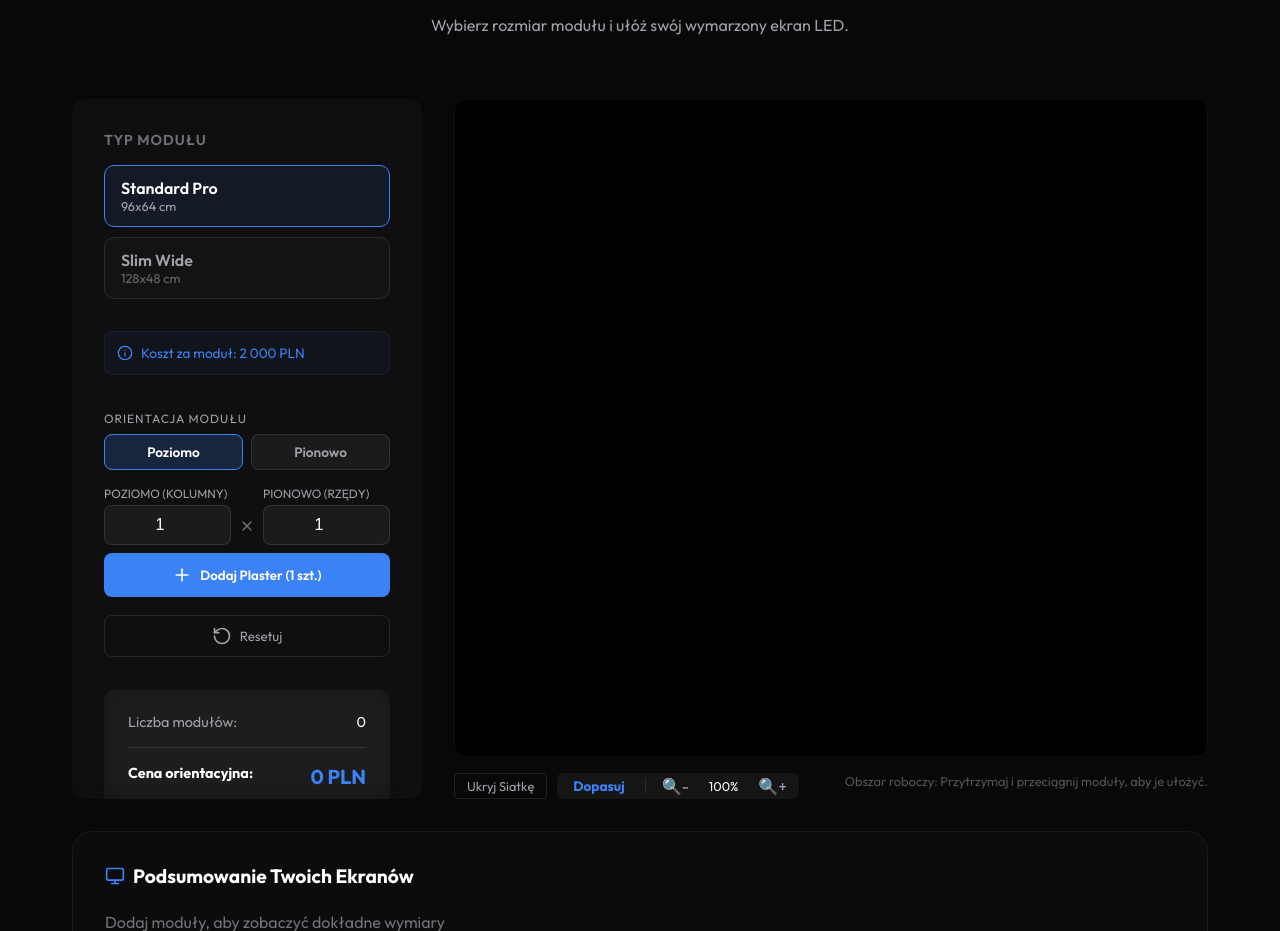
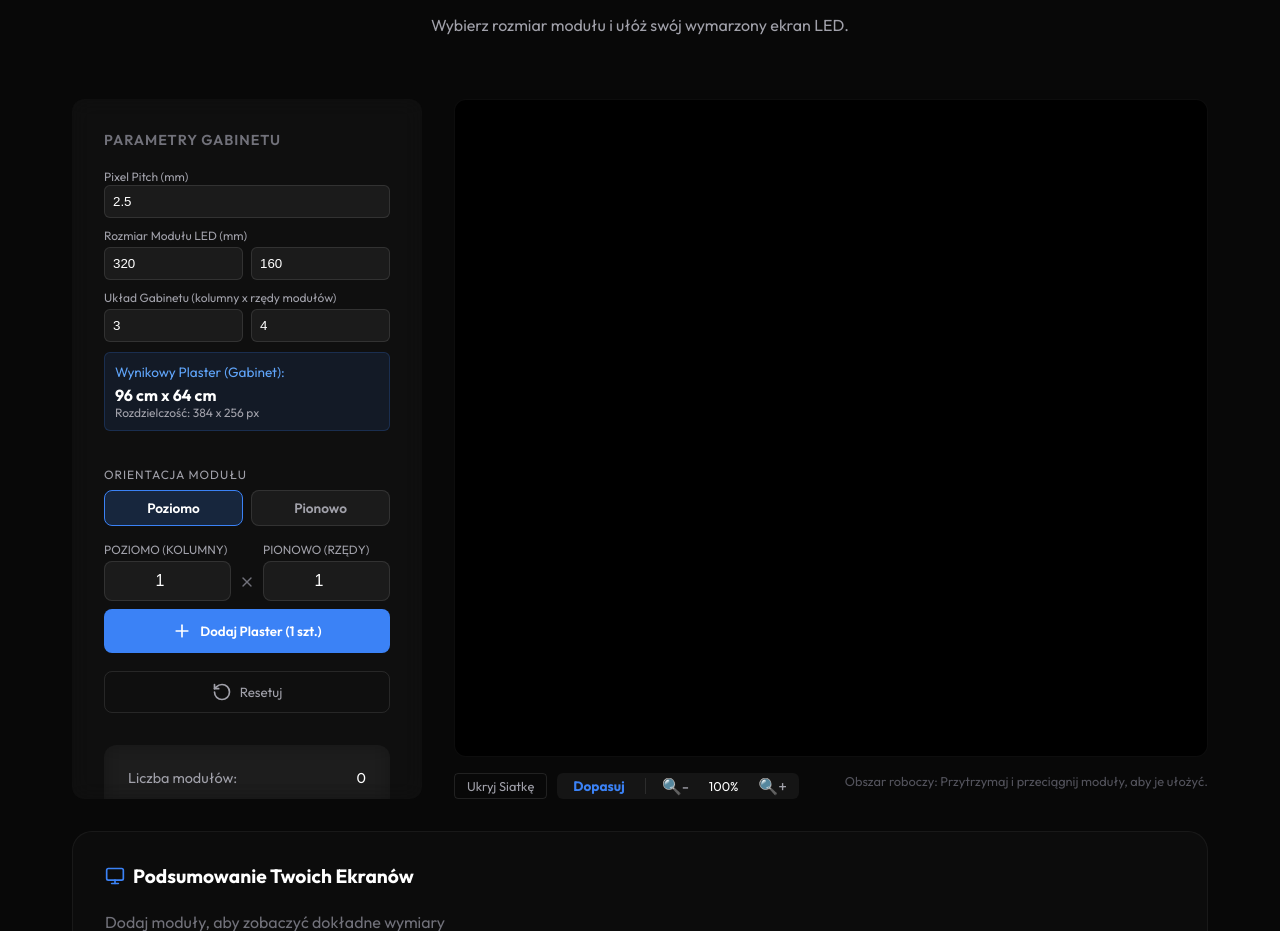
Before and after one commit to filipolszewsk/ekrany-led, a React (Vite) app: page / in a window 1280 px wide. Shown: the part 987-1918 px from the top of the page. Built offline with nearby package versions, Linux system fonts and the light colour scheme.

Commit message:
feat: add pixel pitch and dynamic cabinet configuration

```diff
--- a/src/components/Configurator/Configurator.jsx
+++ b/src/components/Configurator/Configurator.jsx
@@ -4,7 +4,13 @@ import { Plus, RotateCcw, Trash2, Save, Info, Monitor, X, Link, Check } from 'lu
 
 const Configurator = () => {
   const [modules, setModules] = useState([]);
-  const [selectedType, setSelectedType] = useState('96x64');
+  const [cabinetConfig, setCabinetConfig] = useState({
+    pixelPitch: 2.5,
+    ledModW: 320,
+    ledModH: 160,
+    cabCols: 3,
+    cabRows: 4
+  });
   const [isGridVisible, setIsGridVisible] = useState(true);
   const [dragGhost, setDragGhost] = useState(null);
   const [zoom, setZoom] = useState(1);
@@ -17,10 +23,15 @@ const Configurator = () => {
   const [addOrientation, setAddOrientation] = useState('horizontal');
   const [selectedIds, setSelectedIds] = useState([]);
   const [dragGroup, setDragGroup] = useState(null); // { dx, dy, valid }
+  const dragGroupRef = useRef(null);
+  const selectedIdsRef = useRef([]);
   const workbenchRef = useRef(null);
   const isDraggingRef = useRef(false);
   const moduleJustAddedRef = useRef(null);
   const [isLinkCopied, setIsLinkCopied] = useState(false);
+
+  // Keep refs in sync with state for drag handlers (avoids stale closures)
+  useEffect(() => { selectedIdsRef.current = selectedIds; }, [selectedIds]);
   useEffect(() => {
     const handleHashLoad = () => {
       try {
@@ -30,7 +41,9 @@ const Configurator = () => {
           const arr = JSON.parse(json);
           const restored = arr.map(m => ({
             id: Math.random().toString(36).substr(2, 9),
-            type: m.t === 'SP' ? '96x64' : '128x48',
+            config: m.c ? { pixelPitch: m.c[0], ledModW: m.c[1], ledModH: m.c[2], cabCols: m.c[3], cabRows: m.c[4] }
+                        : (m.t === 'SP' ? { pixelPitch: 2.5, ledModW: 320, ledModH: 160, cabCols: 3, cabRows: 4 }
+                                        : { pixelPitch: 2.5, ledModW: 320, ledModH: 160, cabCols: 4, cabRows: 3 }),
             x: m.x,
             y: m.y,
             rotation: m.r
@@ -48,24 +61,30 @@ const Configurator = () => {
     return () => window.removeEventListener('hashchange', handleHashLoad);
   }, []);
 
-  const GRID_SIZE = 40; // 16cm = 40px
   const CM_TO_PX = 2.5; // 1cm = 2.5px
+  const GRID_SIZE = 2.5; // 1cm grid snap
 
-  const moduleTypes = {
-    '96x64': { width: 96 * CM_TO_PX, height: 64 * CM_TO_PX, name: 'Standard Pro', price: 2000 },
-    '128x48': { width: 128 * CM_TO_PX, height: 48 * CM_TO_PX, name: 'Slim Wide', price: 2000 }
+  const getCabinetDimensions = (config = cabinetConfig) => {
+    const widthCm = (config.ledModW * config.cabCols) / 10;
+    const heightCm = (config.ledModH * config.cabRows) / 10;
+    return {
+      widthCm,
+      heightCm,
+      widthPx: widthCm * CM_TO_PX,
+      heightPx: heightCm * CM_TO_PX
+    };
   };
 
-  const totalPrice = modules.length * 2000;
+  const totalPrice = modules.length * 2000; // Koszt zależy od założeń biznesowych, na razie stały.
 
   const handleShareLink = () => {
     try {
       if (modules.length === 0) return;
       const minified = modules.map(m => ({
-        x: m.x,
-        y: m.y,
+        x: Math.round(m.x),
+        y: Math.round(m.y),
         r: m.rotation,
-        t: m.type === '96x64' ? 'SP' : 'SW'
+        c: [m.config.pixelPitch, m.config.ledModW, m.config.ledModH, m.config.cabCols, m.config.cabRows]
       }));
       const json = JSON.stringify(minified);
       const b64 = btoa(encodeURIComponent(json));
@@ -93,19 +112,24 @@ const Configurator = () => {
   };
 
   const getModuleBounds = (mod) => {
+    const dims = getCabinetDimensions(mod.config || cabinetConfig);
     const isRot = mod.rotation % 180 !== 0;
-    const w = isRot ? moduleTypes[mod.type].height : moduleTypes[mod.type].width;
-    const h = isRot ? moduleTypes[mod.type].width : moduleTypes[mod.type].height;
+    const w = isRot ? dims.heightPx : dims.widthPx;
+    const h = isRot ? dims.widthPx : dims.heightPx;
     return { x: mod.x, y: mod.y, w, h };
   };
 
   const isColliding = (newModBounds, existingModules) => {
-    const isRot = newModBounds.rotation % 180 !== 0;
-    const width = isRot ? moduleTypes[newModBounds.type || selectedType].height : moduleTypes[newModBounds.type || selectedType].width;
-    const height = isRot ? moduleTypes[newModBounds.type || selectedType].width : moduleTypes[newModBounds.type || selectedType].height;
-    // Note: newModBounds can already have width/height if it's a grid rect, so we need to fallback
-    const finalWidth = newModBounds.width || width;
-    const finalHeight = newModBounds.height || height;
+    // newModBounds can already have width/height if it's a grid rect
+    let finalWidth = newModBounds.width;
+    let finalHeight = newModBounds.height;
+
+    if (!finalWidth || !finalHeight) {
+       const dims = getCabinetDimensions(newModBounds.config || cabinetConfig);
+       const isRot = newModBounds.rotation % 180 !== 0;
+       finalWidth = isRot ? dims.heightPx : dims.widthPx;
+       finalHeight = isRot ? dims.widthPx : dims.heightPx;
+    }
 
     return existingModules.some(mod => {
       if (mod.id === newModBounds.id && !newModBounds.isGridBlock) return false;
@@ -123,10 +147,9 @@ const Configurator = () => {
     setModules(prev => {
       const newModules = [...prev];
       const isAddRotated = addOrientation === 'vertical';
-      const baseWidth = moduleTypes[selectedType].width;
-      const baseHeight = moduleTypes[selectedType].height;
-      const moduleWidth = isAddRotated ? baseHeight : baseWidth;
-      const moduleHeight = isAddRotated ? baseWidth : baseHeight;
+      const dims = getCabinetDimensions(cabinetConfig);
+      const moduleWidth = isAddRotated ? dims.heightPx : dims.widthPx;
+      const moduleHeight = isAddRotated ? dims.widthPx : dims.heightPx;
 
       const gridTotalWidth = addCols * moduleWidth;
       const gridTotalHeight = addRows * moduleHeight;
@@ -158,7 +181,7 @@ const Configurator = () => {
             addedIds.push(newId);
             newModules.push({
               id: newId,
-              type: selectedType,
+              config: { ...cabinetConfig },
               x: startX + c * moduleWidth,
               y: startY + r * moduleHeight,
               rotation: isAddRotated ? 90 : 0,
@@ -184,8 +207,9 @@ const Configurator = () => {
         // Single module rotation (in place)
         const m = selectedMods[0];
         const isRotated = m.rotation % 180 !== 0;
-        const oldW = isRotated ? moduleTypes[m.type].height : moduleTypes[m.type].width;
-        const oldH = isRotated ? moduleTypes[m.type].width : moduleTypes[m.type].height;
+        const dims = getCabinetDimensions(m.config || cabinetConfig);
+        const oldW = isRotated ? dims.heightPx : dims.widthPx;
+        const oldH = isRotated ? dims.widthPx : dims.heightPx;
 
         const newW = oldH;
         const newH = oldW;
@@ -209,16 +233,18 @@ const Configurator = () => {
       // 2. Pivot around the first selected module
       const pivotMod = selectedMods[0];
       const isPivotRotated = pivotMod.rotation % 180 !== 0;
-      const pivotW = isPivotRotated ? moduleTypes[pivotMod.type].height : moduleTypes[pivotMod.type].width;
-      const pivotH = isPivotRotated ? moduleTypes[pivotMod.type].width : moduleTypes[pivotMod.type].height;
+      const dimsPivot = getCabinetDimensions(pivotMod.config || cabinetConfig);
+      const pivotW = isPivotRotated ? dimsPivot.heightPx : dimsPivot.widthPx;
+      const pivotH = isPivotRotated ? dimsPivot.widthPx : dimsPivot.heightPx;
       const cx = pivotMod.x + pivotW / 2;
       const cy = pivotMod.y + pivotH / 2;
 
       // 3. Compute rotated elements
       const updatedGroup = selectedMods.map(m => {
         const isRotated = m.rotation % 180 !== 0;
-        const w = isRotated ? moduleTypes[m.type].height : moduleTypes[m.type].width;
-        const h = isRotated ? moduleTypes[m.type].width : moduleTypes[m.type].height;
+        const dims = getCabinetDimensions(m.config || cabinetConfig);
+        const w = isRotated ? dims.heightPx : dims.widthPx;
+        const h = isRotated ? dims.widthPx : dims.heightPx;
 
         // current center of module
         const mcx = m.x + w / 2;
@@ -409,12 +435,19 @@ const Configurator = () => {
 
       const widthPx = maxR - minX;
       const heightPx = maxB - minY;
+      const pp = cluster[0]?.config?.pixelPitch || cabinetConfig.pixelPitch;
+
+      const widthCm = Math.round(widthPx / CM_TO_PX);
+      const heightCm = Math.round(heightPx / CM_TO_PX);
 
       return {
         id: index + 1,
         count: cluster.length,
-        widthCm: Math.round((widthPx / GRID_SIZE) * 16),
-        heightCm: Math.round((heightPx / GRID_SIZE) * 16)
+        widthCm,
+        heightCm,
+        resW: Math.round(widthCm * 10 / pp),
+        resH: Math.round(heightCm * 10 / pp),
+        pp
       };
     }).sort((a,b) => b.count - a.count);
   };
@@ -431,25 +464,53 @@ const Configurator = () => {
           {/* Controls Panel */}
           <div className="controls glass">
             <div className="control-group">
-              <label>Typ Modułu</label>
-              <div className="module-selector">
-                {Object.keys(moduleTypes).map(type => (
-                  <button
-                    key={type}
-                    className={`type-btn ${selectedType === type ? 'active' : ''}`}
-                    onClick={() => setSelectedType(type)}
-                  >
-                    <span className="type-name">{moduleTypes[type].name}</span>
-                    <span className="type-size">{type} cm</span>
-                  </button>
-                ))}
+              <label>Parametry Gabinetu</label>
+
+              <div style={{ display: 'flex', gap: '8px', marginBottom: '10px' }}>
+                <div style={{ flex: 1 }}>
+                  <span style={{ fontSize: '0.75rem', color: '#a1a1aa' }}>Pixel Pitch (mm)</span>
+                  <input type="number" step="0.1" value={cabinetConfig.pixelPitch}
+                    onChange={e => setCabinetConfig(p => ({ ...p, pixelPitch: parseFloat(e.target.value) || 2.5 }))}
+                    style={{ width: '100%', padding: '8px', background: 'rgba(255,255,255,0.05)', border: '1px solid rgba(255,255,255,0.1)', color: 'white', borderRadius: '6px' }} />
+                </div>
               </div>
-            </div>
 
-            <div className="info-box">
-              <div className="info-item">
-                <Info size={16} />
-                <span>Koszt za moduł: 2 000 PLN</span>
+              <span style={{ fontSize: '0.75rem', color: '#a1a1aa', display: 'block', marginBottom: '4px' }}>Rozmiar Modułu LED (mm)</span>
+              <div style={{ display: 'flex', gap: '8px', marginBottom: '10px' }}>
+                <div style={{ flex: 1 }}>
+                  <input type="number" value={cabinetConfig.ledModW} placeholder="Szer."
+                    onChange={e => setCabinetConfig(p => ({ ...p, ledModW: parseInt(e.target.value) || 320 }))}
+                    style={{ width: '100%', padding: '8px', background: 'rgba(255,255,255,0.05)', border: '1px solid rgba(255,255,255,0.1)', color: 'white', borderRadius: '6px' }} />
+                </div>
+                <div style={{ flex: 1 }}>
+                  <input type="number" value={cabinetConfig.ledModH} placeholder="Wys."
+                    onChange={e => setCabinetConfig(p => ({ ...p, ledModH: parseInt(e.target.value) || 160 }))}
+                    style={{ width: '100%', padding: '8px', background: 'rgba(255,255,255,0.05)', border: '1px solid rgba(255,255,255,0.1)', color: 'white', borderRadius: '6px' }} />
+                </div>
+              </div>
+
+              <span style={{ fontSize: '0.75rem', color: '#a1a1aa', display: 'block', marginBottom: '4px' }}>Układ Gabinetu (kolumny x rzędy modułów)</span>
+              <div style={{ display: 'flex', gap: '8px', marginBottom: '10px' }}>
+                <div style={{ flex: 1 }}>
+                  <input type="number" value={cabinetConfig.cabCols} placeholder="Kolumny"
+                    onChange={e => setCabinetConfig(p => ({ ...p, cabCols: parseInt(e.target.value) || 1 }))}
+                    style={{ width: '100%', padding: '8px', background: 'rgba(255,255,255,0.05)', border: '1px solid rgba(255,255,255,0.1)', color: 'white', borderRadius: '6px' }} />
+                </div>
+                <div style={{ flex: 1 }}>
+                  <input type="number" value={cabinetConfig.cabRows} placeholder="Rzędy"
+                    onChange={e => setCabinetConfig(p => ({ ...p, cabRows: parseInt(e.target.value) || 1 }))}
+                    style={{ width: '100%', padding: '8px', background: 'rgba(255,255,255,0.05)', border: '1px solid rgba(255,255,255,0.1)', color: 'white', borderRadius: '6px' }} />
+                </div>
+              </div>
+
+              <div style={{ background: 'rgba(59, 130, 246, 0.1)', padding: '10px', borderRadius: '6px', border: '1px solid rgba(59, 130, 246, 0.2)' }}>
+                <div style={{ fontSize: '0.85rem', color: '#60a5fa', marginBottom: '4px' }}>Wynikowy Plaster (Gabinet):</div>
+                <div style={{ color: 'white', fontWeight: 'bold' }}>
+                  {getCabinetDimensions().widthCm} cm x {getCabinetDimensions().heightCm} cm
+                </div>
+                <div style={{ fontSize: '0.75rem', color: '#a1a1aa' }}>
+                  Rozdzielczość: {Math.round(getCabinetDimensions().widthCm * 10 / cabinetConfig.pixelPitch)} x {Math.round(getCabinetDimensions().heightCm * 10 / cabinetConfig.pixelPitch)} px
+                </div>
               </div>
             </div>
 
@@ -586,7 +647,8 @@ const Configurator = () => {
                     dragMomentum={false}
                     onDrag={(e, info) => {
                       isDraggingRef.current = true;
-                      if (!selectedIds.includes(module.id)) return; // Should not happen if configured right
+                      const curSelected = selectedIdsRef.current;
+                      if (!curSelected.includes(module.id)) return;
 
                       const newX = Math.round((module.x + (info.offset.x / zoom)) / GRID_SIZE) * GRID_SIZE;
                       const newY = Math.round((module.y + (info.offset.y / zoom)) / GRID_SIZE) * GRID_SIZE;
@@ -594,8 +656,8 @@ const Configurator = () => {
                       const dx = newX - module.x;
                       const dy = newY - module.y;
 
-                      const unselectedMods = modules.filter(m => !selectedIds.includes(m.id));
-                      const groupMods = modules.filter(m => selectedIds.includes(m.id));
+                      const unselectedMods = modules.filter(m => !curSelected.includes(m.id));
+                      const groupMods = modules.filter(m => curSelected.includes(m.id));
 
                       let isValid = true;
                       for (const m of groupMods) {
@@ -606,21 +668,26 @@ const Configurator = () => {
                         }
                       }
 
-                      setDragGroup({ dx, dy, valid: isValid });
+                      const dg = { dx, dy, valid: isValid };
+                      dragGroupRef.current = dg;
+                      setDragGroup(dg);
                     }}
                     onDragEnd={(e, info) => {
                       setTimeout(() => { isDraggingRef.current = false; }, 100);
-                      if (!dragGroup) return; // sometimes drag doesn't fire nicely
-                      // If it did fire, finish up:
-                      const finalDx = dragGroup.dx;
-                      const finalDy = dragGroup.dy;
-                      const isValid = dragGroup.valid;
+                      const dg = dragGroupRef.current;
+                      dragGroupRef.current = null;
+                      setDragGroup(null);
 
-                      setDragGroup(null);
+                      if (!dg) return;
+
+                      const finalDx = dg.dx;
+                      const finalDy = dg.dy;
+                      const isValid = dg.valid;
+                      const curSelected = selectedIdsRef.current;
 
                       if (isValid && (finalDx !== 0 || finalDy !== 0)) {
                         setModules(prev => prev.map(m => {
-                          if (selectedIds.includes(m.id)) {
+                          if (curSelected.includes(m.id)) {
                             return { ...m, x: m.x + finalDx, y: m.y + finalDy };
                           }
                           return m;
@@ -628,7 +695,7 @@ const Configurator = () => {
                       } else {
                         // Revert visual jump or micro-drags that didn't cross the grid threshold
                         setModules(prev => prev.map(m => {
-                          if (selectedIds.includes(m.id)) {
+                          if (curSelected.includes(m.id)) {
                             return { ...m, collisionKey: (m.collisionKey || 0) + 1 };
                           }
                           return m;
@@ -657,8 +724,8 @@ const Configurator = () => {
                     }}
                     className={`module-item ${selectedIds.includes(module.id) ? 'selected' : ''}`}
                     style={{
-                      width: `${module.rotation % 180 !== 0 ? moduleTypes[module.type].height : moduleTypes[module.type].width}px`,
-                      height: `${module.rotation % 180 !== 0 ? moduleTypes[module.type].width : moduleTypes[module.type].height}px`,
+                      width: `${module.rotation % 180 !== 0 ? getCabinetDimensions(module.config || cabinetConfig).heightPx : getCabinetDimensions(module.config || cabinetConfig).widthPx}px`,
+                      height: `${module.rotation % 180 !== 0 ? getCabinetDimensions(module.config || cabinetConfig).widthPx : getCabinetDimensions(module.config || cabinetConfig).heightPx}px`,
                       position: 'absolute',
                       left: 0,
                       top: 0,
@@ -666,7 +733,7 @@ const Configurator = () => {
                     }}
                   >
                     <div className="module-content" style={{ transform: `rotate(${module.rotation}deg)` }}>
-                      <span className="module-label">{module.type}</span>
+                      <span className="module-label">P{module.config ? module.config.pixelPitch : cabinetConfig.pixelPitch}</span>
                     </div>
                   </motion.div>
                 ))}
@@ -675,8 +742,9 @@ const Configurator = () => {
               {/* Group Drag Feedback */}
               {dragGroup && modules.filter(m => selectedIds.includes(m.id)).map(m => {
                 const isRotated = m.rotation % 180 !== 0;
-                const width = isRotated ? moduleTypes[m.type].height : moduleTypes[m.type].width;
-                const height = isRotated ? moduleTypes[m.type].width : moduleTypes[m.type].height;
+                const dims = getCabinetDimensions(m.config || cabinetConfig);
+                const width = isRotated ? dims.heightPx : dims.widthPx;
+                const height = isRotated ? dims.widthPx : dims.heightPx;
                 return (
                   <div
                     key={`ghost-${m.id}`}
@@ -703,7 +771,7 @@ const Configurator = () => {
                       textShadow: '0 1px 3px rgba(0,0,0,1)'
                     }}
                   >
-                    {m.type}
+                    P{m.config ? m.config.pixelPitch : cabinetConfig.pixelPitch}
                   </div>
                 );
               })}
@@ -749,7 +817,8 @@ const Configurator = () => {
                 <div style={{ fontWeight: '700', color: '#3b82f6', fontSize: '1.1rem' }}>Ekran {cluster.id}</div>
                 <div style={{ fontSize: '0.95rem', color: '#a1a1aa' }}>Szerokość: <span style={{ color: '#fff', fontWeight: 'bold' }}>{cluster.widthCm} cm</span></div>
                 <div style={{ fontSize: '0.95rem', color: '#a1a1aa' }}>Wysokość: <span style={{ color: '#fff', fontWeight: 'bold' }}>{cluster.heightCm} cm</span></div>
-                <div style={{ fontSize: '0.9rem', color: '#71717a', marginTop: '0.5rem', paddingTop: '0.5rem', borderTop: '1px solid rgba(255,255,255,0.05)' }}>Złożony z {cluster.count} moduł(ów)</div>
+                <div style={{ fontSize: '0.95rem', color: '#a1a1aa' }}>Rozdzielczość: <span style={{ color: '#fff', fontWeight: 'bold' }}>{cluster.resW} x {cluster.resH} px</span> <span style={{ fontSize: '0.8rem' }}>(P{cluster.pp})</span></div>
+                <div style={{ fontSize: '0.9rem', color: '#71717a', marginTop: '0.5rem', paddingTop: '0.5rem', borderTop: '1px solid rgba(255,255,255,0.05)' }}>Złożony z {cluster.count} gabinetów</div>
               </div>
             ))}
             {modules.length === 0 && <span style={{ color: '#71717a' }}>Dodaj moduły, aby zobaczyć dokładne wymiary gotowych ekranów.</span>}
```
